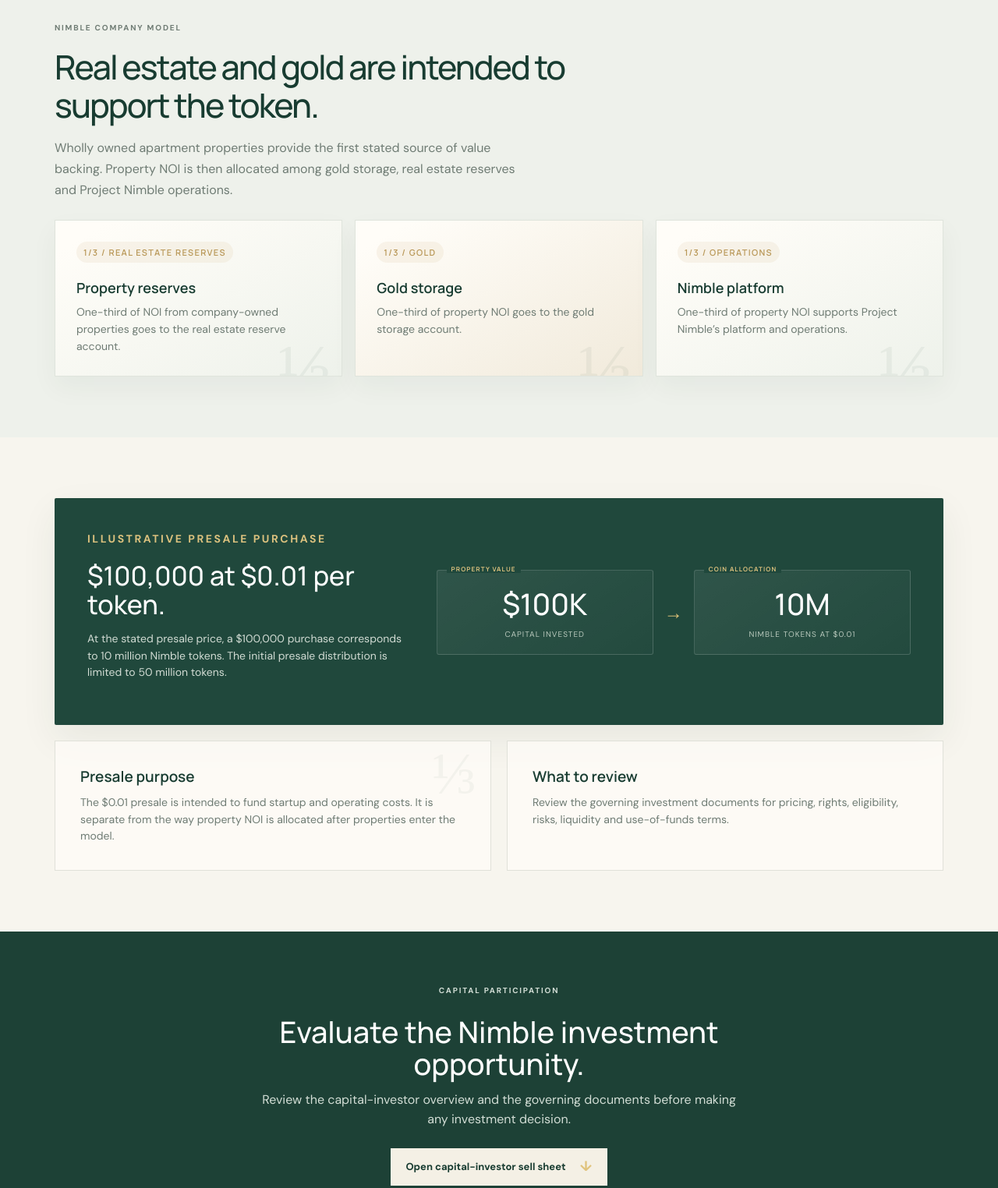
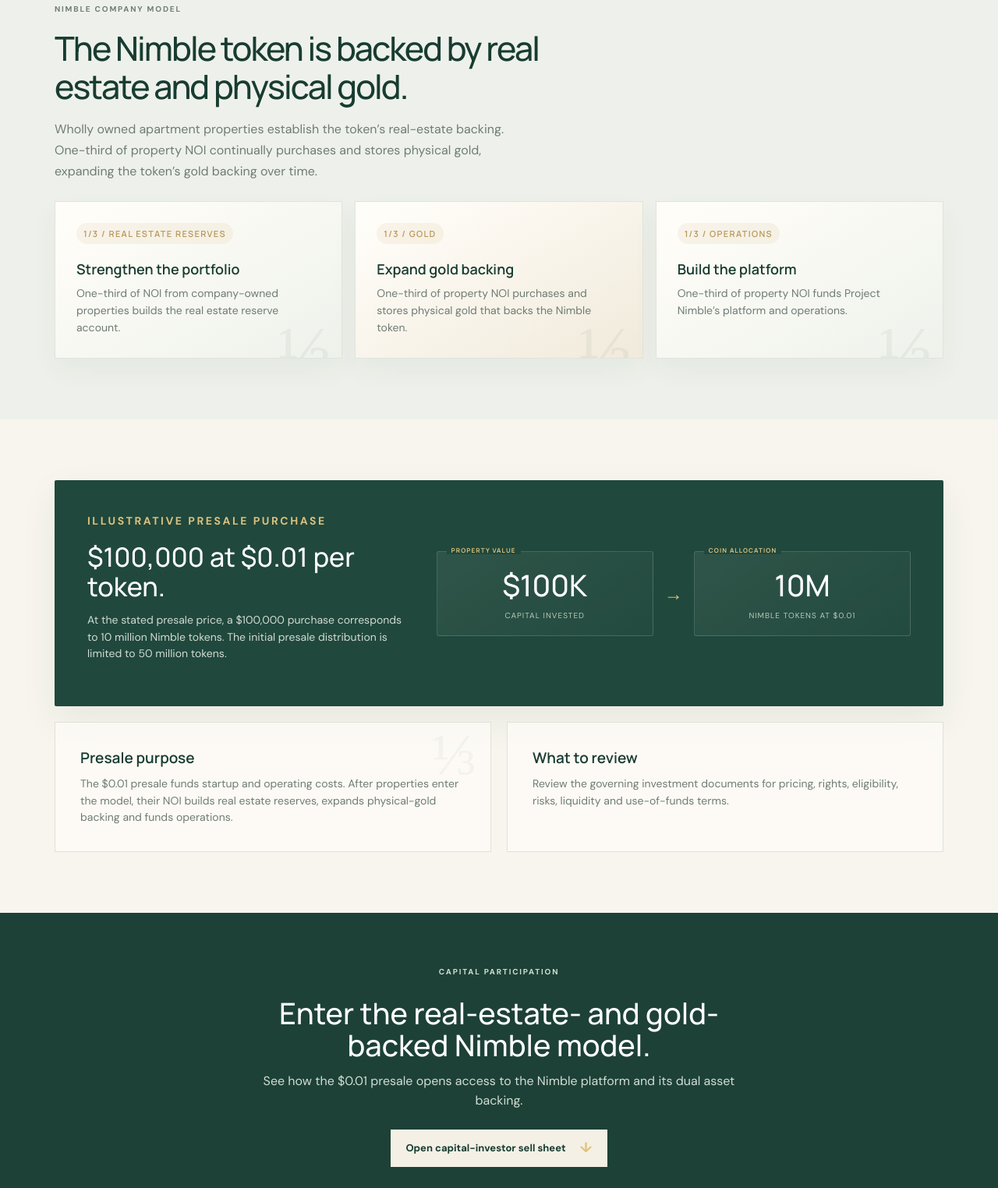
Before and after one commit to annemurph/nimble-investor-materials-6f3a9d8c72e14b5fa094c8d317e6b2a1, a plain HTML site: page financial-investors.html in a window 1280 px wide. Shown: the part 739-2263 px from the top of the page at 78% size. Drawn offline with Linux system fonts and the light colour scheme.

Commit message:
Strengthen gold-backed investor language

```diff
--- a/financial-investors.html
+++ b/financial-investors.html
@@ -1,7 +1,7 @@
-<!doctype html><html lang="en"><head><meta charset="utf-8"><meta name="viewport" content="width=device-width,initial-scale=1"><meta name="description" content="Explore the Project Nimble capital-investor path."><title>Capital Investors | Project Nimble</title><link rel="stylesheet" href="styles.css?v=7"></head><body>
+<!doctype html><html lang="en"><head><meta charset="utf-8"><meta name="viewport" content="width=device-width,initial-scale=1"><meta name="description" content="Participate in Project Nimble’s real-estate- and gold-backed token model through the $0.01 presale."><title>Financial Investors | Project Nimble</title><link rel="stylesheet" href="styles.css?v=7"></head><body>
 <header class="header container"><a class="brand" href="index.html"><img class="brand-logo" src="nimble-logo.jpg" alt="Project Nimble logo: Real Estate + Gold + Crypto = (N)"></a><nav class="nav"><a href="#allocation">Investment allocation</a><a href="#terms">Capital example</a><a class="nav-cta" href="#next-step">Explore Nimble</a></nav></header>
-<main><section class="container hero"><div><p class="kicker">For capital investors</p><h1>Participate in Nimble’s <em>$0.01 presale.</em></h1><p class="lede">The initial presale makes 50 million Nimble tokens available at $0.01 each. Presale proceeds are intended to fund Project Nimble’s startup and operating costs.</p><div class="actions"><a class="button primary" href="#allocation">See the opportunity <b>→</b></a><a class="button secondary" href="capital-investor-sell-sheet.pdf">Sell sheet</a><a class="button secondary" href="capital-investor-infographic.png">Infographic</a></div><p class="hero-note">The Nimble token is designed as a utility and settlement instrument within the platform. Holding tokens does not provide company equity, profit participation, dividends or claims on company revenue.</p></div><div class="visual capital-photo"><img src="capital-investor-hero.png" alt="Modern multifamily property with gold bars and dimensional Nimble-style coins"><span class="visual-label">Capital investment · real estate + gold + Nimble coins</span></div></section>
-<section class="section alt allocation-overview" id="allocation"><div class="container"><div class="section-head"><p class="kicker">Nimble company model</p><h2>Real estate and gold are intended to support the token.</h2><p>Wholly owned apartment properties provide the first stated source of value backing. Property NOI is then allocated among gold storage, real estate reserves and Project Nimble operations.</p></div><div class="steps allocation-steps"><article class="step" data-share="⅓"><span class="num">1/3 / REAL ESTATE RESERVES</span><h3>Property reserves</h3><p>One-third of NOI from company-owned properties goes to the real estate reserve account.</p></article><article class="step" data-share="⅓"><span class="num">1/3 / GOLD</span><h3>Gold storage</h3><p>One-third of property NOI goes to the gold storage account.</p></article><article class="step" data-share="⅓"><span class="num">1/3 / OPERATIONS</span><h3>Nimble platform</h3><p>One-third of property NOI supports Project Nimble’s platform and operations.</p></article></div></div></section>
-<section class="section" id="terms"><div class="container"><div class="example"><div><p class="kicker">Illustrative presale purchase</p><h2>$100,000 at $0.01 per token.</h2><p>At the stated presale price, a $100,000 purchase corresponds to 10 million Nimble tokens. The initial presale distribution is limited to 50 million tokens.</p></div><div><div class="example-figure"><div><strong>$100K</strong><span>Capital invested</span></div><div class="arrow">→</div><div><strong>10M</strong><span>Nimble tokens at $0.01</span></div></div></div></div><div class="split" style="margin-top:20px"><article class="split-card"><h3>Presale purpose</h3><p>The $0.01 presale is intended to fund startup and operating costs. It is separate from the way property NOI is allocated after properties enter the model.</p></article><article class="split-card"><h3>What to review</h3><p>Review the governing investment documents for pricing, rights, eligibility, risks, liquidity and use-of-funds terms.</p></article></div></div></section>
-<section class="closing" id="next-step"><div class="container"><p class="kicker">Capital participation</p><h2>Evaluate the Nimble investment opportunity.</h2><p>Review the capital-investor overview and the governing documents before making any investment decision.</p><a class="button primary" href="capital-investor-sell-sheet.pdf">Open capital-investor sell sheet <b>↓</b></a></div></section></main>
+<main><section class="container hero"><div><p class="kicker">For financial investors</p><h1>Participate in Nimble’s <em>$0.01 presale.</em></h1><p class="lede">The initial presale releases 50 million Nimble tokens at $0.01 each. Presale proceeds fund Project Nimble’s startup and operating costs.</p><div class="actions"><a class="button primary" href="#allocation">See the opportunity <b>→</b></a><a class="button secondary" href="capital-investor-sell-sheet.pdf">Sell sheet</a><a class="button secondary" href="capital-investor-infographic.png">Infographic</a></div><p class="hero-note">The Nimble token is the utility and settlement instrument of a real-estate- and gold-backed platform. Holding tokens does not provide company equity, profit participation, dividends or claims on company revenue.</p></div><div class="visual capital-photo"><img src="capital-investor-hero.png" alt="Modern multifamily property with gold bars and dimensional Nimble-style coins"><span class="visual-label">Capital · real estate backing · physical-gold backing</span></div></section>
+<section class="section alt allocation-overview" id="allocation"><div class="container"><div class="section-head"><p class="kicker">Nimble company model</p><h2>The Nimble token is backed by real estate and physical gold.</h2><p>Wholly owned apartment properties establish the token’s real-estate backing. One-third of property NOI continually purchases and stores physical gold, expanding the token’s gold backing over time.</p></div><div class="steps allocation-steps"><article class="step" data-share="⅓"><span class="num">1/3 / REAL ESTATE RESERVES</span><h3>Strengthen the portfolio</h3><p>One-third of NOI from company-owned properties builds the real estate reserve account.</p></article><article class="step" data-share="⅓"><span class="num">1/3 / GOLD</span><h3>Expand gold backing</h3><p>One-third of property NOI purchases and stores physical gold that backs the Nimble token.</p></article><article class="step" data-share="⅓"><span class="num">1/3 / OPERATIONS</span><h3>Build the platform</h3><p>One-third of property NOI funds Project Nimble’s platform and operations.</p></article></div></div></section>
+<section class="section" id="terms"><div class="container"><div class="example"><div><p class="kicker">Illustrative presale purchase</p><h2>$100,000 at $0.01 per token.</h2><p>At the stated presale price, a $100,000 purchase corresponds to 10 million Nimble tokens. The initial presale distribution is limited to 50 million tokens.</p></div><div><div class="example-figure"><div><strong>$100K</strong><span>Capital invested</span></div><div class="arrow">→</div><div><strong>10M</strong><span>Nimble tokens at $0.01</span></div></div></div></div><div class="split" style="margin-top:20px"><article class="split-card"><h3>Presale purpose</h3><p>The $0.01 presale funds startup and operating costs. After properties enter the model, their NOI builds real estate reserves, expands physical-gold backing and funds operations.</p></article><article class="split-card"><h3>What to review</h3><p>Review the governing investment documents for pricing, rights, eligibility, risks, liquidity and use-of-funds terms.</p></article></div></div></section>
+<section class="closing" id="next-step"><div class="container"><p class="kicker">Capital participation</p><h2>Enter the real-estate- and gold-backed Nimble model.</h2><p>See how the $0.01 presale opens access to the Nimble platform and its dual asset backing.</p><a class="button primary" href="capital-investor-sell-sheet.pdf">Open capital-investor sell sheet <b>↓</b></a></div></section></main>
 <footer class="container footer"><div class="footer-top"><a class="brand" href="index.html"><img class="brand-logo" src="nimble-logo.jpg" alt="Project Nimble logo: Real Estate + Gold + Crypto = (N)"></a><span>Capital-investor overview</span></div><div class="disclaimer">This page provides a general overview and does not constitute an offer, solicitation, investment recommendation or promise of investment outcome. Holding Nimble tokens does not convey company equity, profit participation, dividends or claims on company revenue. Token value may change and is not guaranteed. Refer to definitive documentation for complete terms, risks and eligibility requirements.</div></footer></body></html>
```
